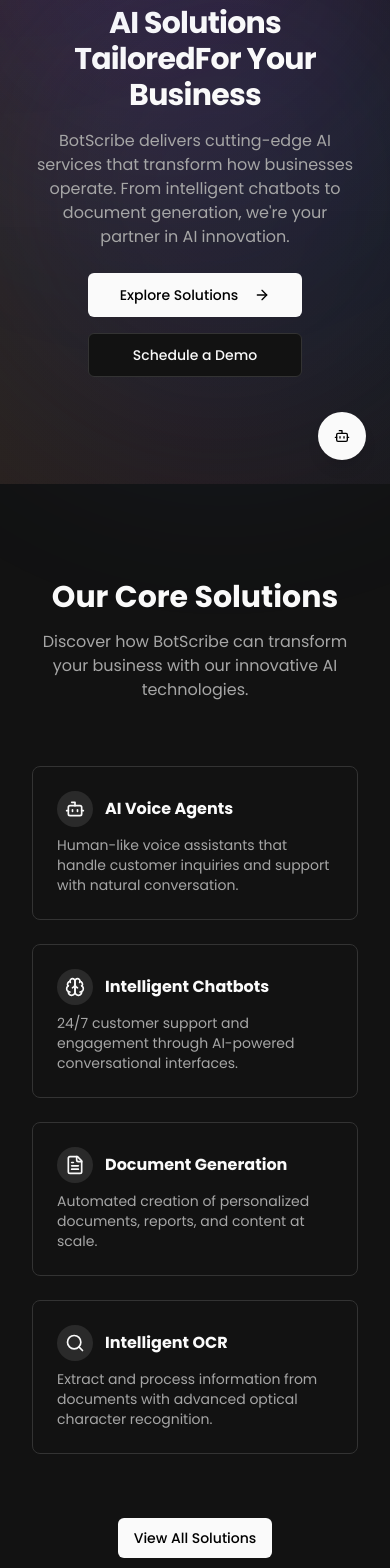
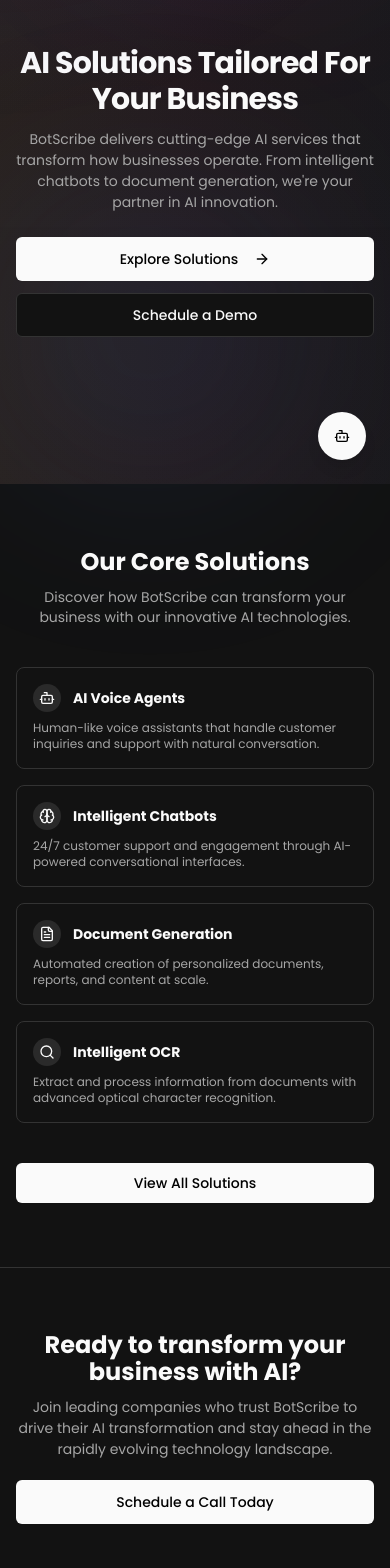
Before and after one commit to hamzak-27/botscibe-website, a Next.js app: page / in a window 390 px wide. Shown: the part 360-1928 px from the top of the page. Built offline with nearby package versions, Linux system fonts and the light colour scheme.

Commit message:
Responsive Designs 2

```diff
--- a/app/page.tsx
+++ b/app/page.tsx
@@ -1,5 +1,6 @@
 "use client"
 
+import { useEffect, useState } from "react"
 import Navbar from "@/components/navbar"
 import Hero from "@/components/hero"
 import Features from "@/components/features"
@@ -9,6 +10,20 @@ import Chatbot from "@/components/chatbot"
 import { motion } from "framer-motion"
 
 export default function Home() {
+  const [isMobile, setIsMobile] = useState(false)
+
+  // Check if device is mobile
+  useEffect(() => {
+    const checkMobile = () => {
+      setIsMobile(window.innerWidth < 768)
+    }
+
+    checkMobile()
+    window.addEventListener('resize', checkMobile)
+
+    return () => window.removeEventListener('resize', checkMobile)
+  }, [])
+
   return (
     <div className="relative min-h-screen">
       {/* Background gradients */}
@@ -16,7 +31,9 @@ export default function Home() {
         <div className="absolute inset-0 bg-gradient-to-b from-background via-background/90 to-background" />
         <div className="absolute inset-0 bg-gradient-brand opacity-10" />
 
-        {/* Animated gradient orbs */}
+        {/* Animated gradient orbs - disabled on mobile for performance */}
+        {!isMobile && (
+          <>
             <motion.div
               className="absolute right-0 top-0 h-[500px] w-[500px] bg-purple-500/10 rounded-full blur-[100px]"
               animate={{
@@ -27,6 +44,7 @@ export default function Home() {
                 duration: 20,
                 repeat: Number.POSITIVE_INFINITY,
                 repeatType: "reverse",
+                ease: "linear"
               }}
             />
             <motion.div
@@ -39,8 +57,19 @@ export default function Home() {
                 duration: 15,
                 repeat: Number.POSITIVE_INFINITY,
                 repeatType: "reverse",
+                ease: "linear"
               }}
             />
+          </>
+        )}
+
+        {/* Static gradient elements for mobile */}
+        {isMobile && (
+          <>
+            <div className="absolute right-0 top-0 h-[300px] w-[300px] bg-purple-500/10 rounded-full blur-[100px]" />
+            <div className="absolute bottom-0 left-0 h-[300px] w-[300px] bg-blue-500/10 rounded-full blur-[100px]" />
+          </>
+        )}
       </div>
 
       <div className="relative z-10">
--- a/components/cta.tsx
+++ b/components/cta.tsx
@@ -3,38 +3,55 @@
 import { Button } from "@/components/ui/button"
 import Link from "next/link"
 import { motion } from "framer-motion"
+import { useEffect, useState } from "react"
 
 export default function CTA() {
+  const [isMobile, setIsMobile] = useState(false)
+
+  // Check if device is mobile
+  useEffect(() => {
+    const checkMobile = () => {
+      setIsMobile(window.innerWidth < 768)
+    }
+
+    checkMobile()
+    window.addEventListener('resize', checkMobile)
+
+    return () => window.removeEventListener('resize', checkMobile)
+  }, [])
+
   return (
     <section className="border-t">
-      <div className="container flex flex-col items-center gap-4 py-24 text-center md:py-32">
+      <div className="container flex flex-col items-center gap-3 md:gap-4 py-16 md:py-24 lg:py-32 text-center px-4 md:px-8">
         <motion.h2
-          initial={{ y: 20, opacity: 0 }}
+          initial={{ y: isMobile ? 10 : 20, opacity: 0 }}
           whileInView={{ y: 0, opacity: 1 }}
           viewport={{ once: true }}
-          transition={{ duration: 0.7 }}
-          className="font-bold text-3xl leading-[1.1] sm:text-3xl md:text-5xl"
+          transition={{ duration: isMobile ? 0.3 : 0.7, ease: "easeOut" }}
+          className="font-bold text-2xl leading-[1.1] sm:text-3xl md:text-4xl lg:text-5xl"
         >
           Ready to transform your business with AI?
         </motion.h2>
         <motion.p
-          initial={{ y: 20, opacity: 0 }}
+          initial={{ y: isMobile ? 10 : 20, opacity: 0 }}
           whileInView={{ y: 0, opacity: 1 }}
           viewport={{ once: true }}
-          transition={{ duration: 0.7, delay: 0.2 }}
-          className="max-w-[42rem] leading-normal text-muted-foreground sm:text-xl sm:leading-8"
+          transition={{ duration: isMobile ? 0.3 : 0.7, delay: isMobile ? 0.1 : 0.2, ease: "easeOut" }}
+          className="max-w-[42rem] leading-normal text-muted-foreground text-sm sm:text-base md:text-lg lg:text-xl"
         >
           Join leading companies who trust BotScribe to drive their AI transformation and stay ahead in the rapidly
           evolving technology landscape.
         </motion.p>
         <motion.div
-          initial={{ y: 20, opacity: 0 }}
+          initial={{ y: isMobile ? 10 : 20, opacity: 0 }}
           whileInView={{ y: 0, opacity: 1 }}
           viewport={{ once: true }}
-          transition={{ duration: 0.7, delay: 0.4 }}
-          whileHover={{ scale: 1.05 }}
+          transition={{ duration: isMobile ? 0.3 : 0.7, delay: isMobile ? 0.2 : 0.4, ease: "easeOut" }}
+          // Disable hover animation on mobile
+          whileHover={isMobile ? {} : { scale: 1.05 }}
+          className="w-full sm:w-auto mt-2 md:mt-4"
         >
-          <Button size="lg" className="mt-4" asChild>
+          <Button size="lg" className="w-full sm:w-auto" asChild>
             <Link href="/contact">Schedule a Call Today</Link>
           </Button>
         </motion.div>
--- a/components/features.tsx
+++ b/components/features.tsx
@@ -4,6 +4,7 @@ import { Bot, FileText, Brain, Search } from "lucide-react"
 import Link from "next/link"
 import { Button } from "@/components/ui/button"
 import { motion } from "framer-motion"
+import { useEffect, useState } from "react"
 
 const features = [
   {
@@ -29,32 +30,54 @@ const features = [
 ]
 
 export default function Features() {
+  const [isMobile, setIsMobile] = useState(false)
+
+  // Check if device is mobile
+  useEffect(() => {
+    const checkMobile = () => {
+      setIsMobile(window.innerWidth < 768)
+    }
+
+    checkMobile()
+    window.addEventListener('resize', checkMobile)
+
+    return () => window.removeEventListener('resize', checkMobile)
+  }, [])
+
+  // Simplified animation for mobile
   const container = {
     hidden: { opacity: 0 },
     show: {
       opacity: 1,
       transition: {
-        staggerChildren: 0.2,
+        staggerChildren: isMobile ? 0.1 : 0.2,
       },
     },
   }
 
   const item = {
-    hidden: { y: 20, opacity: 0 },
-    show: { y: 0, opacity: 1, transition: { duration: 0.5 } },
+    hidden: { y: isMobile ? 10 : 20, opacity: 0 },
+    show: {
+      y: 0,
+      opacity: 1,
+      transition: {
+        duration: isMobile ? 0.3 : 0.5,
+        ease: "easeOut"
+      }
+    },
   }
 
   return (
-    <section className="container space-y-16 py-24 md:py-32">
+    <section className="container space-y-10 md:space-y-16 py-16 md:py-24 lg:py-32 px-4 md:px-8">
       <motion.div
-        initial={{ y: 20, opacity: 0 }}
+        initial={{ y: isMobile ? 10 : 20, opacity: 0 }}
         whileInView={{ y: 0, opacity: 1 }}
         viewport={{ once: true }}
-        transition={{ duration: 0.7 }}
+        transition={{ duration: isMobile ? 0.3 : 0.7, ease: "easeOut" }}
         className="mx-auto max-w-[58rem] text-center"
       >
-        <h2 className="font-bold text-3xl leading-[1.1] sm:text-3xl md:text-5xl">Our Core Solutions</h2>
-        <p className="mt-4 text-muted-foreground sm:text-lg">
+        <h2 className="font-bold text-2xl leading-[1.1] sm:text-3xl md:text-4xl lg:text-5xl">Our Core Solutions</h2>
+        <p className="mt-3 md:mt-4 text-muted-foreground text-sm sm:text-base md:text-lg">
           Discover how BotScribe can transform your business with our innovative AI technologies.
         </p>
       </motion.div>
@@ -63,22 +86,23 @@ export default function Features() {
         initial="hidden"
         whileInView="show"
         viewport={{ once: true }}
-        className="mx-auto grid max-w-5xl grid-cols-1 gap-6 sm:grid-cols-2"
+        className="mx-auto grid max-w-5xl grid-cols-1 gap-4 sm:gap-6 md:gap-8 sm:grid-cols-2"
       >
         {features.map((feature, index) => (
           <motion.div
             key={feature.name}
             variants={item}
-            className="relative overflow-hidden rounded-lg border bg-background p-6 transition-all hover:shadow-md"
-            whileHover={{ scale: 1.02, transition: { duration: 0.2 } }}
+            className="relative overflow-hidden rounded-lg border bg-background p-4 sm:p-6 md:p-8 transition-all hover:shadow-md"
+            // Remove hover animations on mobile
+            whileHover={isMobile ? {} : { scale: 1.03, transition: { duration: 0.2 } }}
           >
-            <div className="flex items-center gap-3">
-              <div className="rounded-full bg-primary/10 p-2">
-                <feature.icon className="h-5 w-5 text-primary" />
+            <div className="flex items-center gap-3 md:gap-4">
+              <div className="rounded-full bg-primary/10 p-1.5 sm:p-2">
+                <feature.icon className="h-4 w-4 sm:h-5 sm:w-5 md:h-6 md:w-6 text-primary" />
               </div>
-              <h3 className="font-bold">{feature.name}</h3>
+              <h3 className="font-bold text-sm sm:text-base md:text-lg">{feature.name}</h3>
             </div>
-            <p className="mt-2 text-muted-foreground text-sm sm:text-base">{feature.description}</p>
+            <p className="mt-2 text-muted-foreground text-xs sm:text-sm md:text-base">{feature.description}</p>
           </motion.div>
         ))}
       </motion.div>
@@ -86,10 +110,10 @@ export default function Features() {
         initial={{ opacity: 0 }}
         whileInView={{ opacity: 1 }}
         viewport={{ once: true }}
-        transition={{ duration: 0.7, delay: 0.5 }}
+        transition={{ duration: isMobile ? 0.3 : 0.7, delay: isMobile ? 0.2 : 0.5, ease: "easeOut" }}
         className="text-center"
       >
-        <Button asChild>
+        <Button asChild className="w-full sm:w-auto">
           <Link href="/solutions">View All Solutions</Link>
         </Button>
       </motion.div>
--- a/components/hero.tsx
+++ b/components/hero.tsx
@@ -9,44 +9,87 @@ import { useEffect, useState } from "react"
 
 export default function Hero() {
   const [mounted, setMounted] = useState(false)
+  const [isMobile, setIsMobile] = useState(false)
 
   useEffect(() => {
     setMounted(true)
+
+    // Check if device is mobile
+    const checkMobile = () => {
+      setIsMobile(window.innerWidth < 768)
+    }
+
+    checkMobile()
+    window.addEventListener('resize', checkMobile)
+
+    return () => window.removeEventListener('resize', checkMobile)
   }, [])
 
   if (!mounted) return null
 
+  // Simplified animation config for mobile
+  const animationConfig = {
+    initial: isMobile ? { opacity: 0 } : { scale: 0.8, opacity: 0 },
+    animate: isMobile ? { opacity: 1 } : { scale: 1, opacity: 1 },
+    transition: {
+      duration: isMobile ? 0.3 : 0.5,
+      // Reduce animation complexity on mobile
+      ease: "easeOut"
+    }
+  }
+
+  const fadeInConfig = {
+    initial: { y: isMobile ? 0 : 20, opacity: 0 },
+    animate: { y: 0, opacity: 1 },
+    transition: {
+      duration: isMobile ? 0.3 : 0.7,
+      delay: isMobile ? 0.1 : 0.3,
+      ease: "easeOut"
+    }
+  }
+
+  const buttonConfig = {
+    initial: { y: isMobile ? 0 : 20, opacity: 0 },
+    animate: { y: 0, opacity: 1 },
+    transition: {
+      duration: isMobile ? 0.3 : 0.7,
+      delay: isMobile ? 0.2 : 0.6,
+      ease: "easeOut"
+    }
+  }
+
   return (
-    <section className="container flex min-h-[calc(100vh-5rem)] max-w-screen-2xl flex-col items-center justify-center space-y-6 py-16 md:py-24 lg:py-32 text-center">
+    <section className="container flex min-h-[calc(100vh-5rem)] max-w-screen-2xl flex-col items-center justify-center space-y-6 md:space-y-8 py-16 md:py-24 lg:py-32 text-center px-4 md:px-8">
       <motion.div
-        initial={{ scale: 0.8, opacity: 0 }}
-        animate={{ scale: 1, opacity: 1 }}
-        transition={{ duration: 0.5 }}
+        initial={animationConfig.initial}
+        animate={animationConfig.animate}
+        transition={animationConfig.transition}
         className="flex flex-col items-center mb-4 md:mb-6"
       >
-        <Logo height={120} width={240} className="mb-4 md:mb-6 md:h-[200px] md:w-[400px]" />
+        <Logo height={120} width={240} className="mb-4 md:mb-6 md:h-[150px] md:w-[300px] lg:h-[200px] lg:w-[400px]" />
       </motion.div>
       <motion.div
-        initial={{ y: 20, opacity: 0 }}
-        animate={{ y: 0, opacity: 1 }}
-        transition={{ duration: 0.7, delay: 0.3 }}
-        className="space-y-4"
+        initial={fadeInConfig.initial}
+        animate={fadeInConfig.animate}
+        transition={fadeInConfig.transition}
+        className="space-y-3 md:space-y-4"
       >
         <h1 className="text-3xl font-bold tracking-tight sm:text-4xl md:text-5xl lg:text-6xl xl:text-7xl">
           AI Solutions Tailored
           <br className="hidden sm:inline" />
+          <span className="inline sm:hidden"> </span>
           For Your Business
         </h1>
-        <p className="mx-auto max-w-[42rem] leading-normal text-muted-foreground sm:text-xl sm:leading-8">
+        <p className="mx-auto max-w-[42rem] leading-normal text-muted-foreground text-sm sm:text-base md:text-lg lg:text-xl">
           BotScribe delivers cutting-edge AI services that transform how businesses operate. From intelligent chatbots
           to document generation, we're your partner in AI innovation.
         </p>
       </motion.div>
       <motion.div
-        initial={{ y: 20, opacity: 0 }}
-        animate={{ y: 0, opacity: 1 }}
-        transition={{ duration: 0.7, delay: 0.6 }}
-        className="flex flex-col sm:flex-row gap-4"
+        initial={buttonConfig.initial}
+        animate={buttonConfig.animate}
+        transition={buttonConfig.transition}
+        className="flex flex-col sm:flex-row gap-3 md:gap-4 w-full sm:w-auto"
       >
         <Button size="lg" className="w-full sm:w-auto" asChild>
           <Link href="/solutions">
```
Lines whose indentation alone changed are shown as unchanged.
